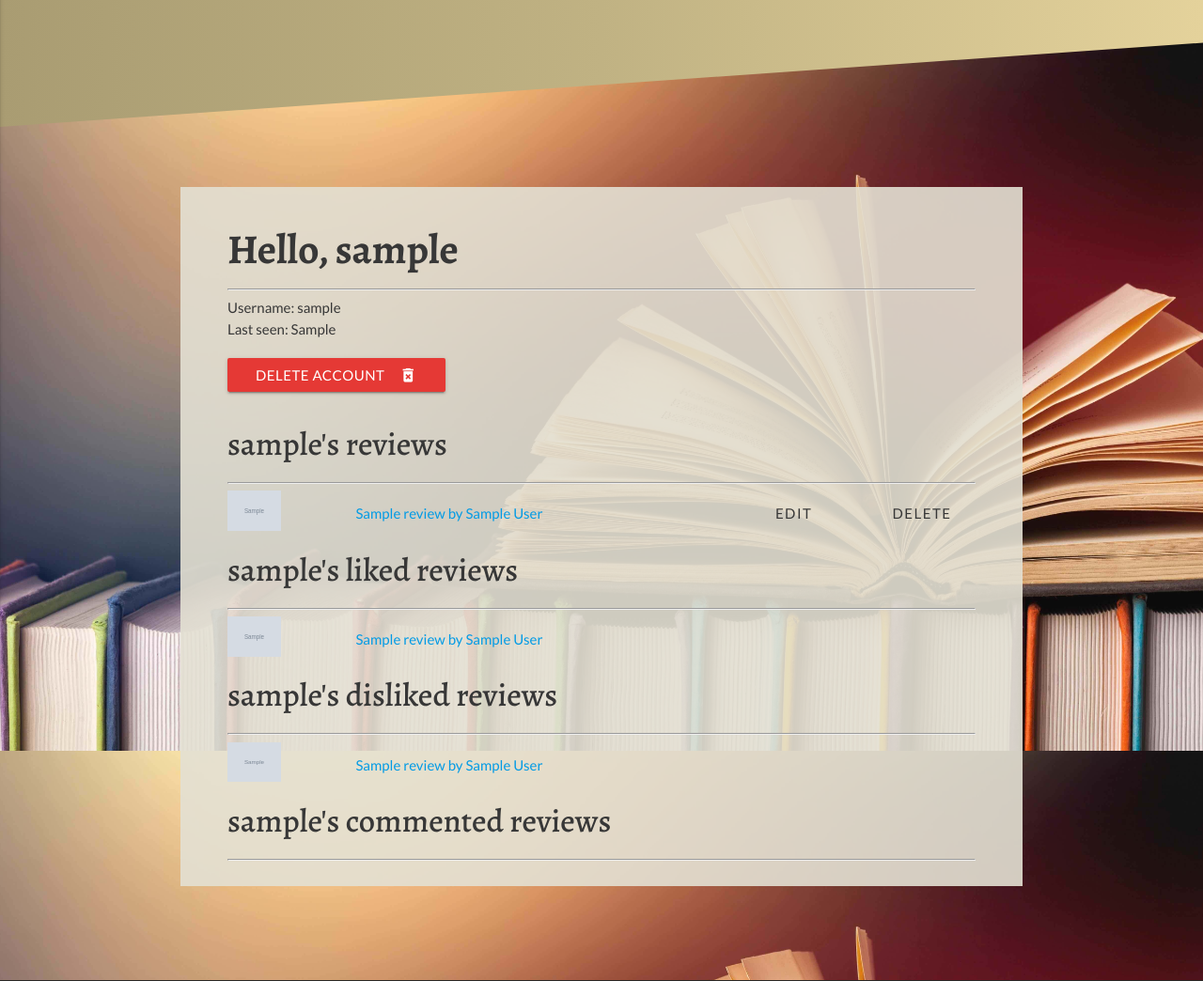
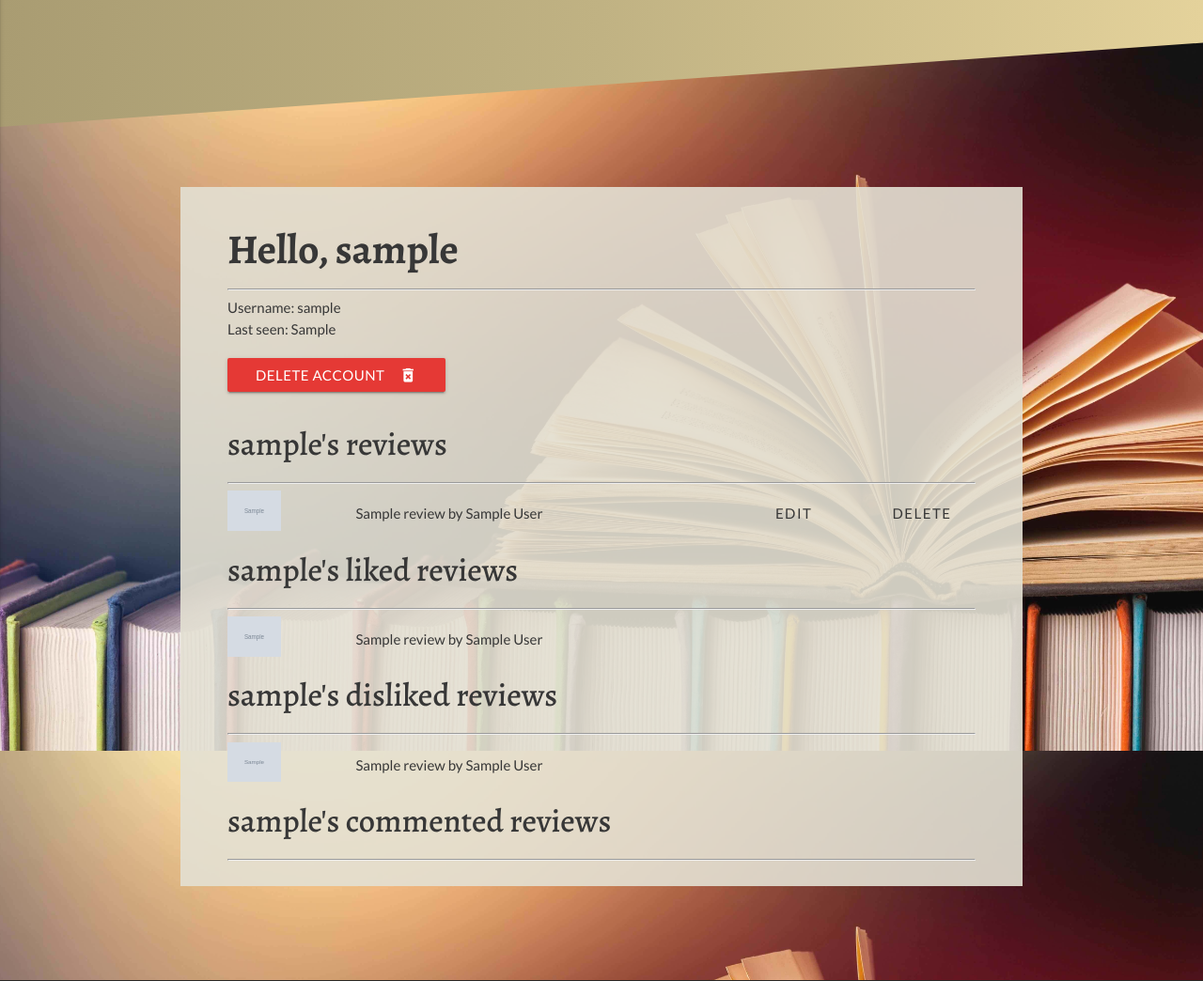
Before and after one commit to JBroks/booksy-reviews, a Flask app: a page that uses templates/base.html in a window 1280 px wide. Shown: the part 65-1109 px from the top of the page at 94% size. Run offline with Flask 2, Linux system fonts and the light colour scheme; a user stored in the database is signed in; grey boxes marked "Sample" are stand-in pictures; a database or web service that is not in the repository returns one stand-in record (values such as "Sample title"); data that the repository does not hold is empty; some libraries are stand-ins or nearby versions.

Commit message:
Duplicated Id replaced by a class

```diff
--- a/static/css/style.css
+++ b/static/css/style.css
@@ -8,7 +8,7 @@
 
 body,
 .user-reviews a,
-#profile-review-title a {
+.profile-review-title a {
     font-family: "Lato", sans-serif;
     color: #373737;
 }
@@ -309,7 +309,7 @@ nav .nav-wrapper {
     left: 0;
 }
 
-#profile-review-title a:hover {
+.profile-review-title a:hover {
     color: #a99c72;
 }
 
```
